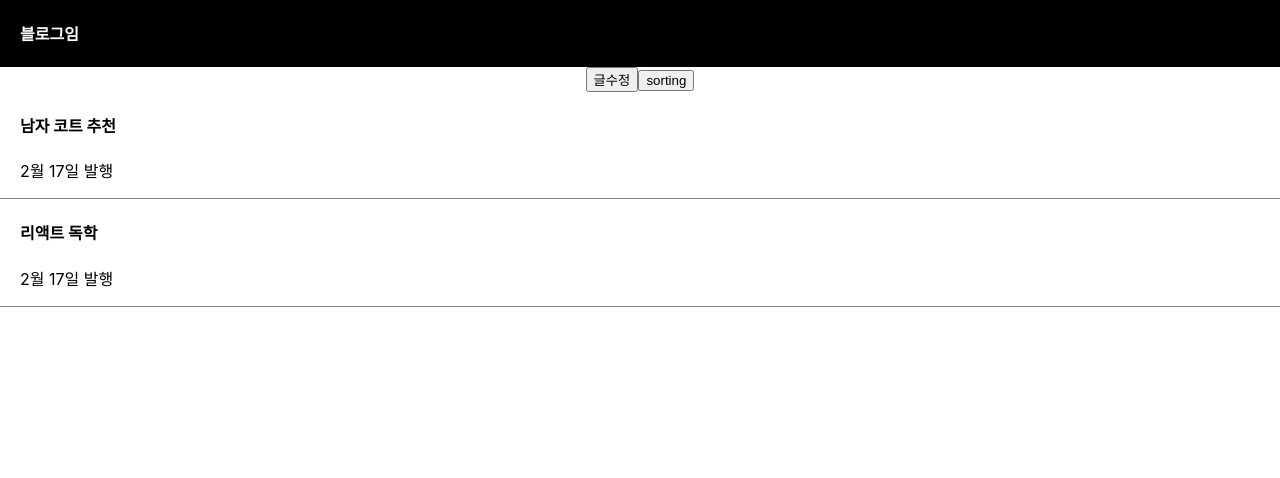
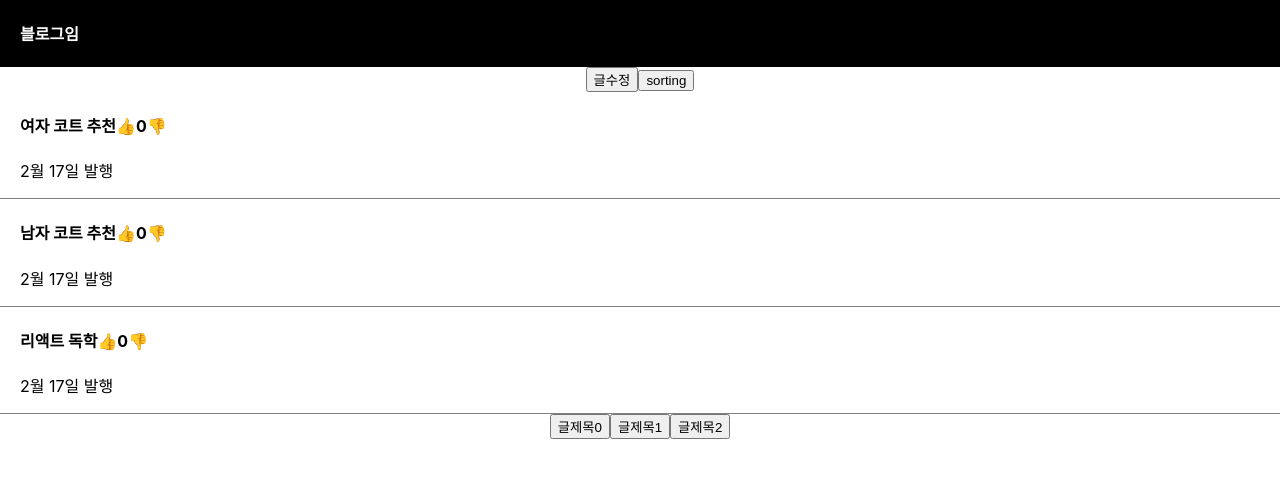
Before and after one commit to sungjiRyu/react_practice, a React (Create React App) app in the folder blog/: page / in a window 1280 px wide. Shown: the top 478 px of the page. Built offline with nearby package versions, Linux system fonts and the light colour scheme.

Commit message:
props로 상세페이지 만들기

```diff
--- a/blog/src/App.js
+++ b/blog/src/App.js
@@ -14,11 +14,9 @@ function App() {
   // a = 자료명  b = state 변경을 도와주는 함수명
   // 왜 state 써야함? 자료가 바껴도 자동으로 html에 재랜더링됨
   let [글제목,글제목변경] = useState(['여자 코트 추천', '남자 코트 추천', '리액트 독학']);
-
-
   let [recommend,setRecommend] = useState([0,0,0]);
-
-  let [modal, setModal] = useState([false,false,false]);
+  let [modal, setModal] = useState(false);
+  let [title, setTitle] = useState(0);
 
   // map 사용법
   [1,2,3].map(function(a){
@@ -58,55 +56,38 @@ function App() {
         글제목변경(sort)
       }}>sorting</button>
 
-      {/* <div className = "list">
-        <h4>{글제목[0]} <span onClick={()=>{따봉변경(따봉+1)}}>👍</span>{따봉}
-        <span onClick={()=>{따봉변경(따봉-1)}}>👎</span>{따봉}
-        </h4>
-        <p>2월 17일 발행</p>
-      </div> */}
-      <div className = "list">
-        <h4>{글제목[1]}</h4>
-        <p>2월 17일 발행</p>
-      </div>
-      <div className = "list">
+
         {/* <h4 onClick = {modal == true ? ()=> {setModal(false)} : ()=> {setModal(true)}}>{글제목[2]}</h4> */}
-        <h4 onClick = {()=> {setModal(!modal)}}>{글제목[2]}</h4>
-        {console.log(modal)}
-        <p>2월 17일 발행</p>
-      </div>
-        {/* 모달창 띄우기 (삼항연산자) */}
-      {/* {
+
+      {
         글제목.map(function(a, i){
           return <div className = "list" key={i}  >
 
           <h4 onClick = {()=>{
-            let copy = [...modal];
-            copy[i] = !modal[i];
-            setModal(copy)
-            console.log(modal);
-
+            setModal(!modal);
+            setTitle(i)
           }}>{a}
-            <span onClick={()=>{
-              let copy = [...recommend];
+            <span onClick={()=>{ let copy = [...recommend];
               copy[i] = copy[i] + 1;
               setRecommend(copy)
               }}>👍</span>{recommend[i]}
 
-              <span onClick={()=>{
-                let copy = [...recommend];
+              <span onClick={()=>{ let copy = [...recommend];
                 copy[i] = copy[i] - 1;
                 setRecommend(copy)
                 }}>👎</span>
-                  {console.log(recommend[i])}
           </h4>
           <p>2월 17일 발행</p>
         </div>
         })
-      } */}
+      }
 
+      <button onClick={()=>{setTitle(0)}}>글제목0</button>
+      <button onClick={()=>{setTitle(1)}}>글제목1</button>
+      <button onClick={()=>{setTitle(2)}}>글제목2</button>
 
       {
-        modal == true  ? <Modal color={'skyblue'} 글제목={글제목} 글제목변경 ={글제목변경}/> : null
+        modal == true  ? <Modal color={'skyblue'} 글제목={글제목} title = {title}/> : null
       }
 
     </div>
@@ -120,15 +101,10 @@ function App() {
 // 글수정 버튼을 누르면 첫 글 제목이 '여자코트 추천' 으로 바뀌어짐
 function Modal(props){
   return (
-    <div className ="modal" style={{background : props.color}}>
-        <h4>{props.글제목[0]}</h4>
+    <div className ="modal" >
+        <h4>{ props.글제목[props.title] }</h4>
         <p>날짜</p>
         <p>상세내용</p>
-        <button onClick={()=>{
-          let copy = [...props.글제목]
-          copy[1] = '여자코트 추천'
-          props.글제목변경(copy)
-        }} >글수정</button>
       </div>
   )
 }
```
